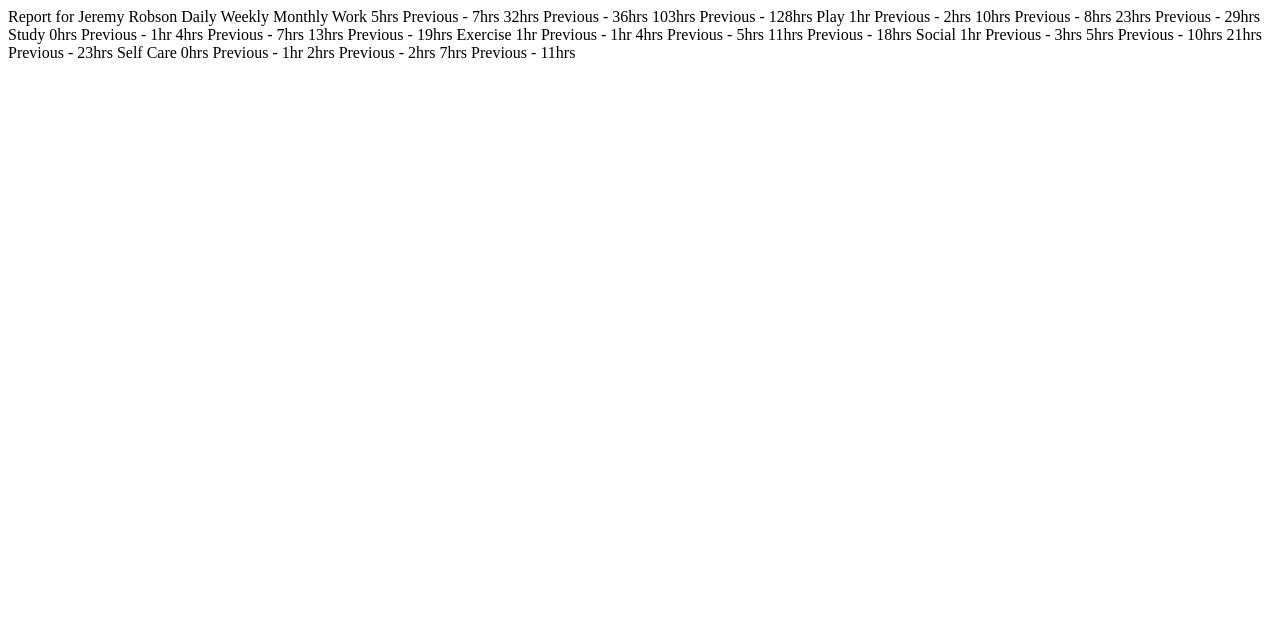
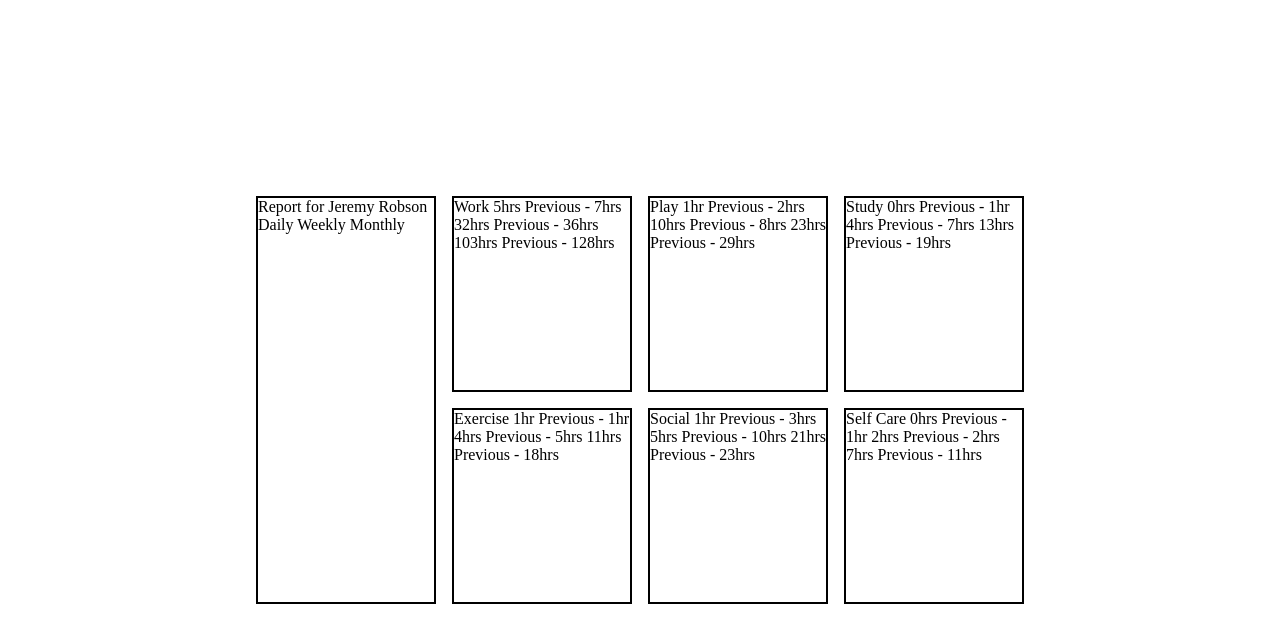
Before and after one commit to dushyantsolanki/time-tracking-dashboard-main, a plain HTML site: page index.html in a window 1280 px wide. Drawn offline with Linux system fonts and the light colour scheme.

Commit message:
Gride Layout Complete

```diff
--- a/index.html
+++ b/index.html
@@ -17,13 +17,18 @@
 
 <body>
 
+  <div class="full-card">
+
+    <div class="item1 ox oy">
       Report for
       Jeremy Robson
 
       Daily
       Weekly
       Monthly
+    </div>
 
+    <div class="item2 ox">
       Work
       5hrs <!-- daily -->
       Previous - 7hrs <!-- daily -->
@@ -31,7 +36,9 @@
       Previous - 36hrs <!-- weekly -->
       103hrs <!-- monthly -->
       Previous - 128hrs <!-- monthly -->
+    </div>
 
+    <div class="item3 ox">
       Play
       1hr <!-- daily -->
       Previous - 2hrs <!-- daily -->
@@ -39,7 +46,9 @@
       Previous - 8hrs <!-- weekly -->
       23hrs <!-- monthly -->
       Previous - 29hrs <!-- monthly -->
+    </div>
 
+    <div class="item4 ox">
       Study
       0hrs <!-- daily -->
       Previous - 1hr <!-- daily -->
@@ -47,7 +56,9 @@
       Previous - 7hrs <!-- weekly -->
       13hrs <!-- monthly -->
       Previous - 19hrs <!-- monthly -->
+    </div>
 
+    <div class="item5 ox">
       Exercise
       1hr <!-- daily -->
       Previous - 1hr <!-- daily -->
@@ -55,7 +66,9 @@
       Previous - 5hrs <!-- weekly -->
       11hrs <!-- monthly -->
       Previous - 18hrs <!-- monthly -->
+    </div>
 
+    <div class="item6 ox">
       Social
       1hr <!-- daily -->
       Previous - 3hrs <!-- daily -->
@@ -63,6 +76,9 @@
       Previous - 10hrs <!-- weekly -->
       21hrs <!-- monthly -->
       Previous - 23hrs <!-- monthly -->
+    </div>
+
+    <div class="item7 ox ">
 
       Self Care
       0hrs <!-- daily -->
@@ -71,8 +87,8 @@
       Previous - 2hrs <!-- weekly -->
       7hrs <!-- monthly -->
       Previous - 11hrs <!-- monthly -->
-
-
+    </div>
+  </div>
   <script src="/script.js"></script>
 </body>
 
--- a/style.css
+++ b/style.css
@@ -0,0 +1,32 @@
+* {
+  margin: 0;
+  padding: 0;
+}
+
+body {
+  height: 100vh;
+  width: 100vw;
+  display: grid;
+  place-items: center;
+}
+
+.full-card {
+  display: grid;
+  grid-template-columns: 0.5fr 0.5fr 0.5fr 0.5fr;
+  grid-template-rows: 0.5fr 0.5fr;
+  row-gap: 1rem;
+  column-gap: 1rem;
+}
+
+.ox {
+  height: 12rem;
+  width: 11rem;
+  border: 2px solid black;
+}
+
+.oy {
+  height: auto;
+}
+.item1 {
+  grid-row: 1/-1;
+}
```
Lines whose indentation alone changed are shown as unchanged.
